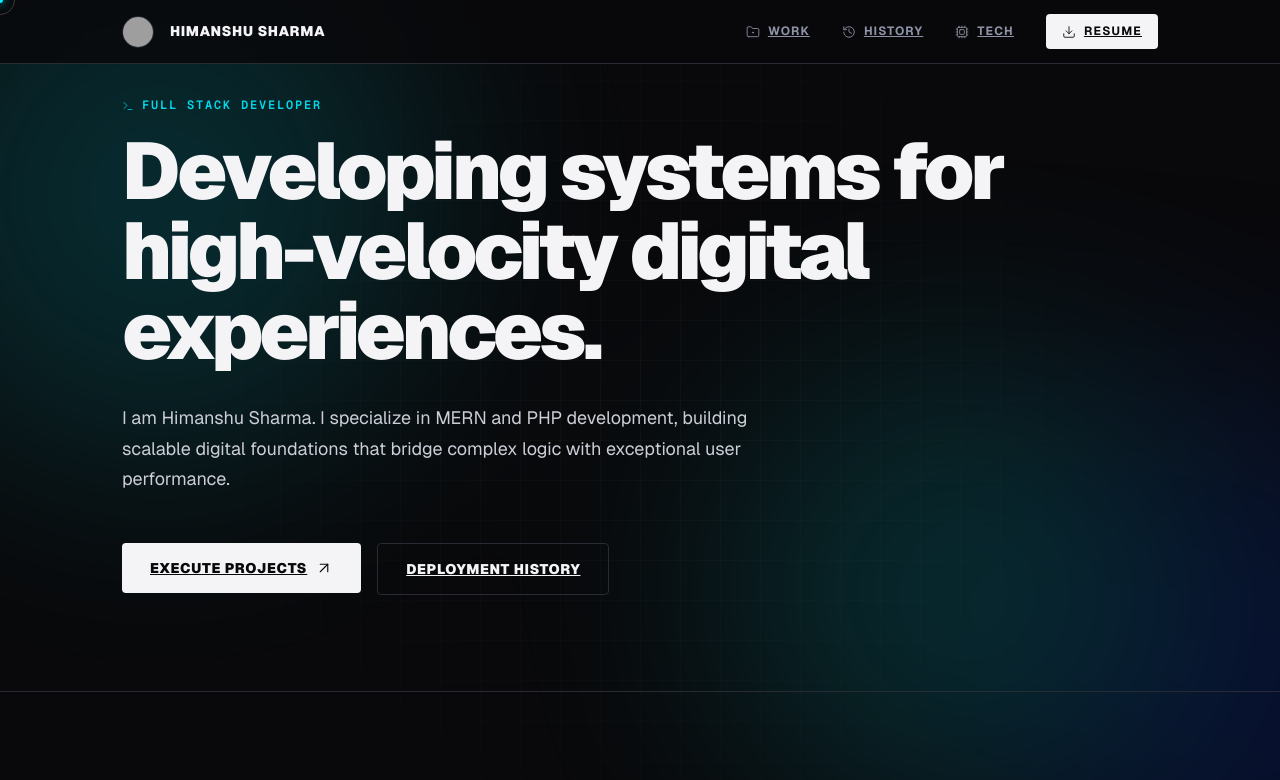
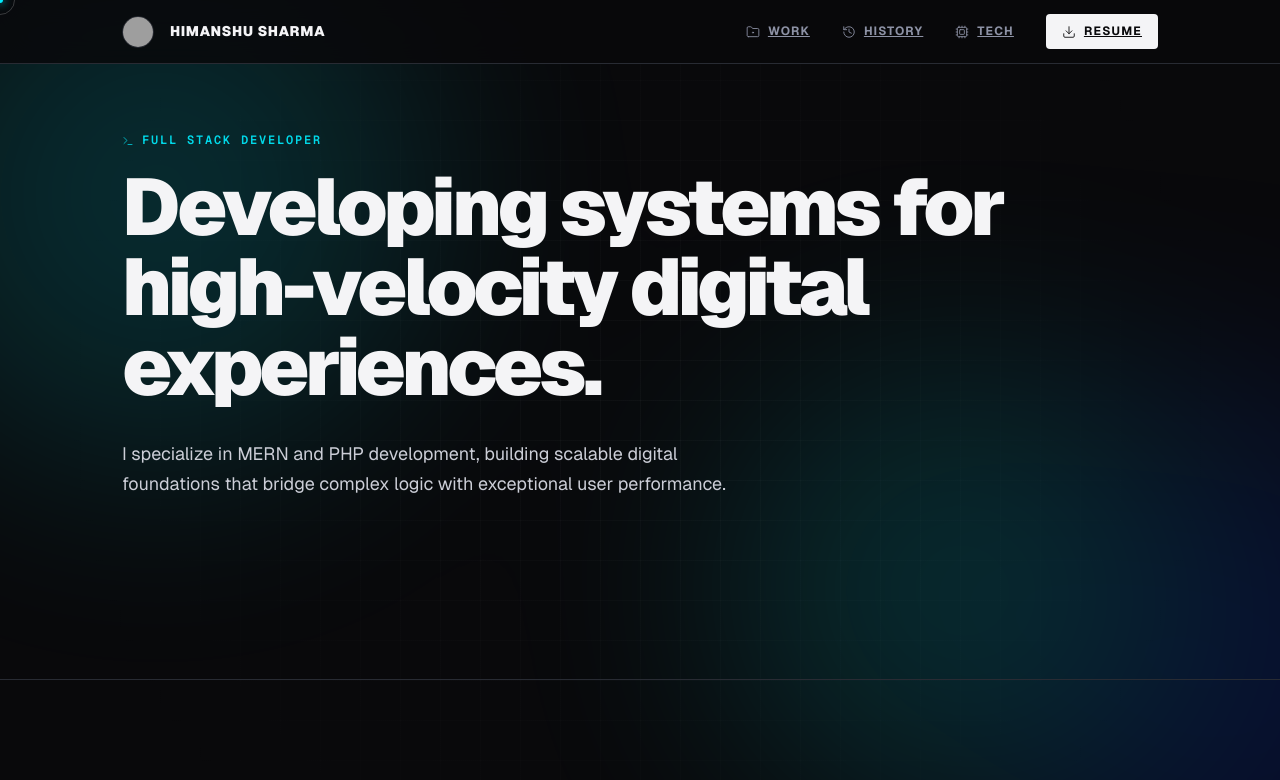
Before and after one commit to hauntedcrewvkr/himanshu_portfolio, a React (Vite) app: page / in a window 1280 px wide. Shown: the top 780 px of the page. Built offline with nearby package versions, Linux system fonts and the light colour scheme; grey boxes are pictures that could not be loaded.

Commit message:
cleanup: remove redundant hero buttons and name duplication to streamline UX

```diff
--- a/src/components/sections/Hero.jsx
+++ b/src/components/sections/Hero.jsx
@@ -11,20 +11,10 @@ const Hero = () => (
       </span>
       <h1>Developing systems for <br/> high-velocity digital experiences.</h1>
       <p className="body-text">
-        I am Himanshu Sharma. I specialize in MERN and PHP development,
+        I specialize in MERN and PHP development,
         building scalable digital foundations that bridge complex logic with
         exceptional user performance.
       </p>
-      <div className="btn-wrap">
-        <Magnetic>
-          <a href="#projects" className="btn btn-primary">
-            Execute Projects <ArrowUpRightIcon size={18} strokeWidth={1.5} style={{ marginLeft: '8px' }} />
-          </a>
-        </Magnetic>
-        <Magnetic>
-          <a href="#experience" className="btn btn-secondary">Deployment History</a>
-        </Magnetic>
-      </div>
     </div>
   </section>
 );
```
